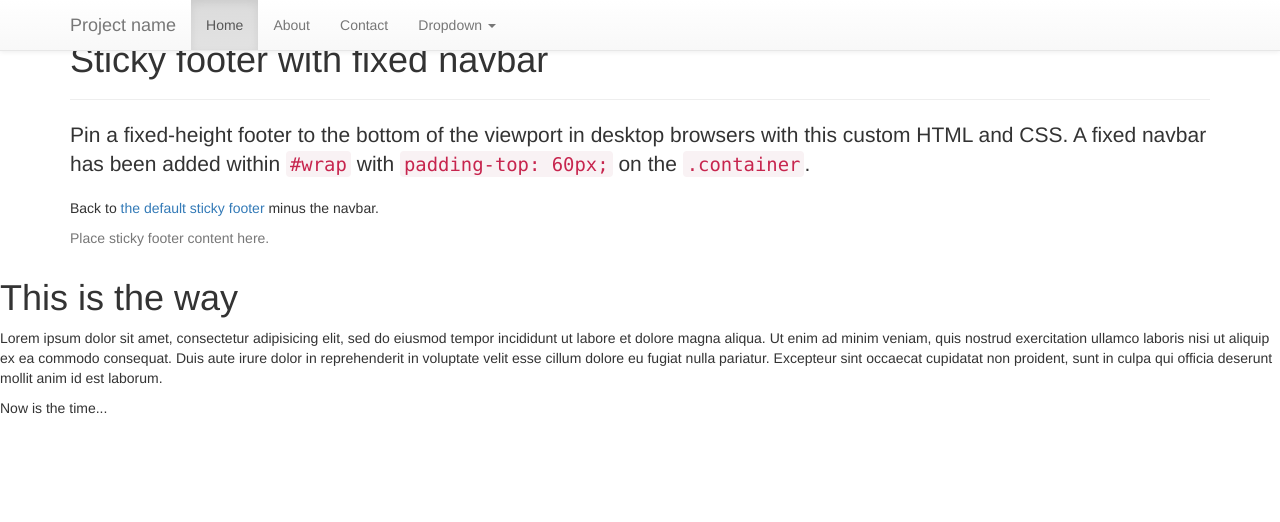
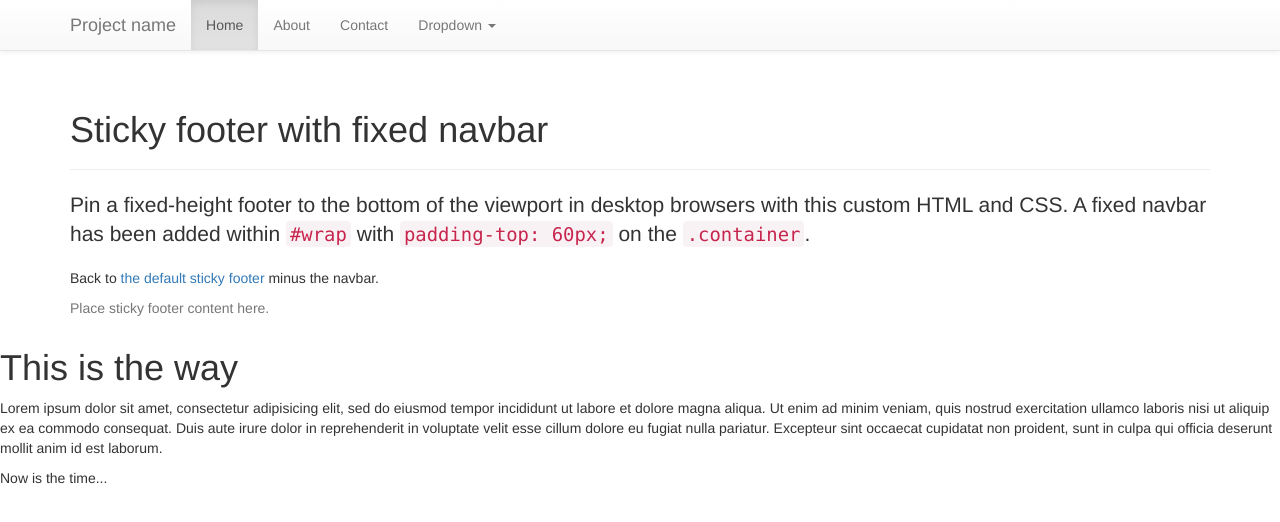
Before and after one commit to pmccann/pmccann.github.io, a plain HTML site: page index.html in a window 1280 px wide. Shown: the top 522 px of the page. Drawn offline with nearby package versions, Linux system fonts and the light colour scheme.

Commit message:
Added gap at top for navbar
Copied from bootstrap examples on their pages

```diff
--- a/index.html
+++ b/index.html
@@ -3,6 +3,13 @@
 	<meta http-equiv="Content-type" content="text/html; charset=utf-8">
     <script src="https://code.jquery.com/jquery.js"></script>
 	<script src="//netdna.bootstrapcdn.com/bootstrap/3.0.3/js/bootstrap.min.js" type="text/javascript" charset="utf-8"></script>
+
+<style type="text/css" media="screen">
+body {
+  min-height: 2000px;
+  padding-top: 70px;
+}
+</style>
 
 <link href="//netdna.bootstrapcdn.com/bootstrap/3.0.3/css/bootstrap.min.css" rel="stylesheet">
 <link rel="stylesheet" href="//netdna.bootstrapcdn.com/bootstrap/3.0.3/css/bootstrap-theme.min.css">
```
